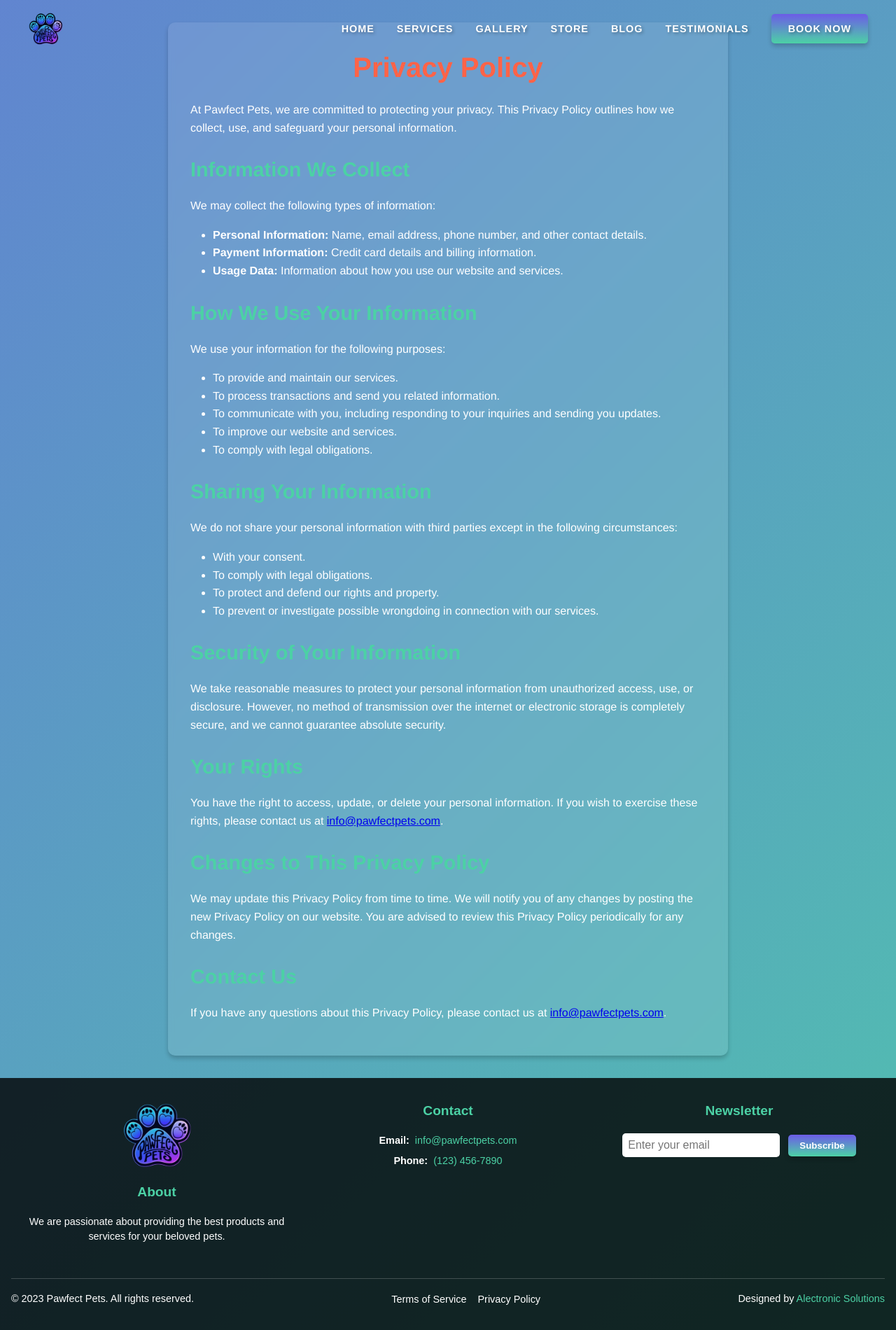
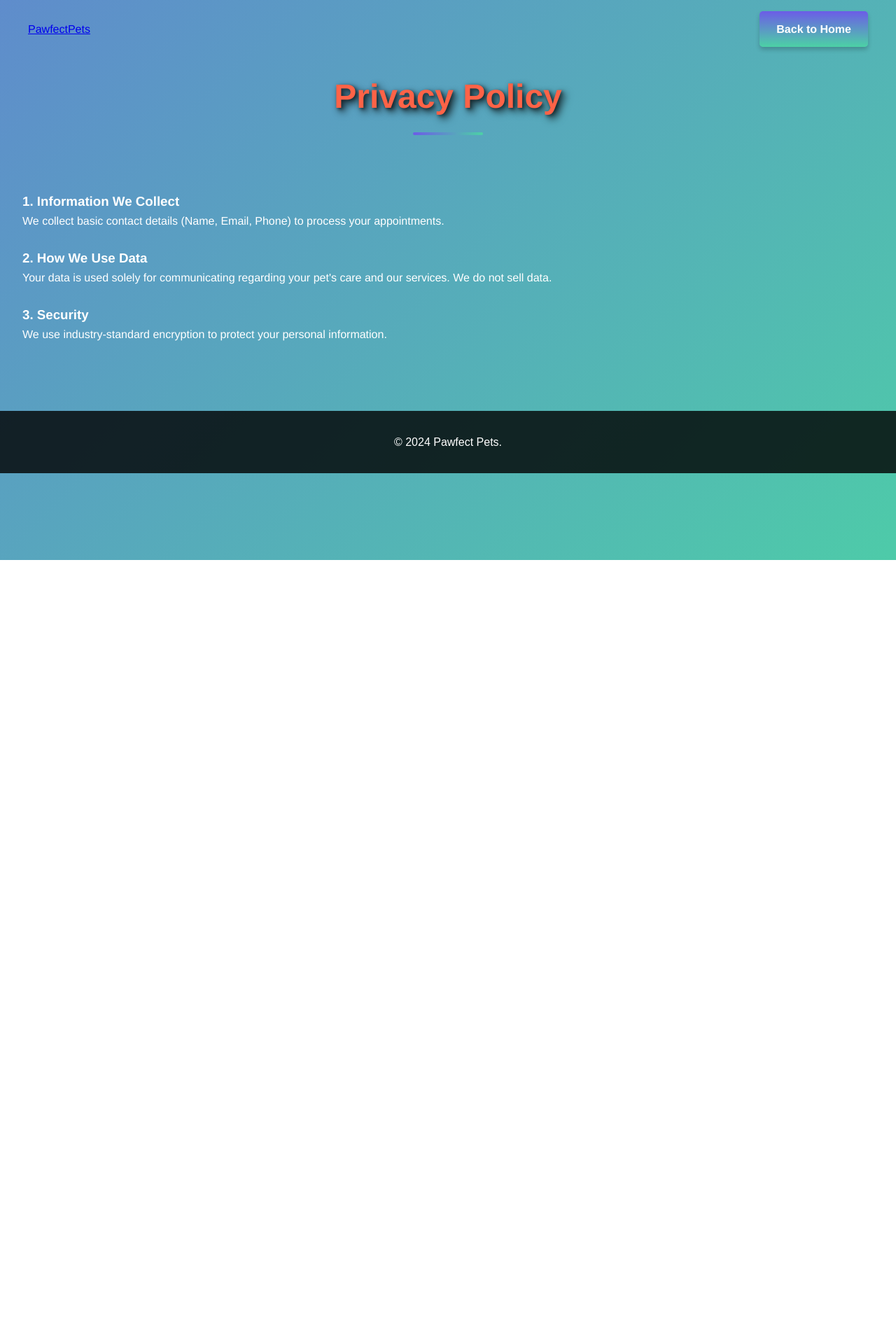
Before and after one commit to Alectronic-Solutions/Pawfect-Pets, a plain HTML site: page privacy-policy.html in a window 1280 px wide. Shown: the whole page at 70% size. After the commit the page ends 800 px from the top, so only its background shows below. Drawn offline with Linux system fonts and the light colour scheme.

Commit message:
Revise Privacy Policy content and structure
Updated the privacy policy page to include new sections on data collection, usage, and security measures.

```diff
--- a/privacy-policy.html
+++ b/privacy-policy.html
@@ -3,112 +3,36 @@
 <head>
     <meta charset="UTF-8">
     <meta name="viewport" content="width=device-width, initial-scale=1.0">
-    <title>Privacy Policy</title>
+    <title>Privacy Policy - Pawfect Pets</title>
+    <link href="https://fonts.googleapis.com/css2?family=Poppins:wght@300;400;600;700&display=swap" rel="stylesheet">
     <link rel="stylesheet" href="styles.css">
 </head>
 <body>
-    <header>
+    <header style="background: var(--bg-dark);">
         <nav>
             <div class="logo">
-                <img src="images/logo.png" alt="Pawfect Pets Logo" class="logo-img">
+                <a href="index.html"><span>Pawfect<span class="text-accent">Pets</span></span></a>
             </div>
-            <ul class="nav-links">
-                <li><a href="index.html#home">Home</a></li>
-                <li><a href="index.html#services">Services</a></li>
-                <li><a href="index.html#gallery">Gallery</a></li>
-                <li><a href="index.html#store">Store</a></li>
-                <li><a href="index.html#blog">Blog</a></li>
-                <li><a href="index.html#testimonials">Testimonials</a></li>
-                <li><a href="index.html#contact" class="btn book-now">Book Now</a></li>
-            </ul>
-            <div class="burger">
-                <div class="line1"></div>
-                <div class="line2"></div>
-                <div class="line3"></div>
-            </div>
+            <a href="index.html" class="btn btn-outline btn-sm">Back to Home</a>
         </nav>
     </header>
 
-    <main>
-        <section class="policy-section">
-            <h1>Privacy Policy</h1>
-            <p>At Pawfect Pets, we are committed to protecting your privacy. This Privacy Policy outlines how we collect, use, and safeguard your personal information.</p>
-
-            <h2>Information We Collect</h2>
-            <p>We may collect the following types of information:</p>
-            <ul>
-                <li><strong>Personal Information:</strong> Name, email address, phone number, and other contact details.</li>
-                <li><strong>Payment Information:</strong> Credit card details and billing information.</li>
-                <li><strong>Usage Data:</strong> Information about how you use our website and services.</li>
-            </ul>
-
-            <h2>How We Use Your Information</h2>
-            <p>We use your information for the following purposes:</p>
-            <ul>
-                <li>To provide and maintain our services.</li>
-                <li>To process transactions and send you related information.</li>
-                <li>To communicate with you, including responding to your inquiries and sending you updates.</li>
-                <li>To improve our website and services.</li>
-                <li>To comply with legal obligations.</li>
-            </ul>
-
-            <h2>Sharing Your Information</h2>
-            <p>We do not share your personal information with third parties except in the following circumstances:</p>
-            <ul>
-                <li>With your consent.</li>
-                <li>To comply with legal obligations.</li>
-                <li>To protect and defend our rights and property.</li>
-                <li>To prevent or investigate possible wrongdoing in connection with our services.</li>
-            </ul>
-
-            <h2>Security of Your Information</h2>
-            <p>We take reasonable measures to protect your personal information from unauthorized access, use, or disclosure. However, no method of transmission over the internet or electronic storage is completely secure, and we cannot guarantee absolute security.</p>
-
-            <h2>Your Rights</h2>
-            <p>You have the right to access, update, or delete your personal information. If you wish to exercise these rights, please contact us at <a href="mailto:info@pawfectpets.com">info@pawfectpets.com</a>.</p>
-
-            <h2>Changes to This Privacy Policy</h2>
-            <p>We may update this Privacy Policy from time to time. We will notify you of any changes by posting the new Privacy Policy on our website. You are advised to review this Privacy Policy periodically for any changes.</p>
-
-            <h2>Contact Us</h2>
-            <p>If you have any questions about this Privacy Policy, please contact us at <a href="mailto:info@pawfectpets.com">info@pawfectpets.com</a>.</p>
-        </section>
+    <main class="container" style="padding-top: 100px; padding-bottom: 4rem;">
+        <h1 class="section-title">Privacy Policy</h1>
+        <div style="background: var(--bg-card); padding: 2rem; border-radius: 12px; border: 1px solid var(--border);">
+            <h3>1. Information We Collect</h3>
+            <p>We collect basic contact details (Name, Email, Phone) to process your appointments.</p>
+            <br>
+            <h3>2. How We Use Data</h3>
+            <p>Your data is used solely for communicating regarding your pet's care and our services. We do not sell data.</p>
+            <br>
+            <h3>3. Security</h3>
+            <p>We use industry-standard encryption to protect your personal information.</p>
+        </div>
     </main>
 
-    <footer>
-        <div class="footer-sections">
-            <div class="footer-section">
-                <img src="images/logo.png" alt="Pawfect Pets Logo" class="footer-logo">
-                <h3>About</h3>
-                <p>We are passionate about providing the best products and services for your beloved pets.</p>
-            </div>
-            <div class="footer-section">
-                <h3>Contact</h3>
-                <p class="contact-info">
-                    <span class="contact-label">Email:</span>
-                    <a href="mailto:info@pawfectpets.com" class="contact-link">info@pawfectpets.com</a>
-                </p>
-                <p class="contact-info">
-                    <span class="contact-label">Phone:</span>
-                    <a href="tel:(123) 456-7890" class="contact-link">(123) 456-7890</a>
-                </p>
-            </div>
-            <div class="footer-section">
-                <h3>Newsletter</h3>
-                <form>
-                    <input type="email" placeholder="Enter your email" required>
-                    <button type="submit" class="btn">Subscribe</button>
-                </form>
-            </div>
-        </div>
-        <div class="footer-bottom">
-            <p class="copyright">&copy; 2023 Pawfect Pets. All rights reserved.</p>
-            <ul class="footer-links">
-                <li><a href="terms-of-service.html">Terms of Service</a></li>
-                <li><a href="privacy-policy.html">Privacy Policy</a></li>
-            </ul>
-            <p class="designer">Designed by <a href="https://alectronic-solutions.github.io/" target="_blank">Alectronic Solutions</a></p>
-        </div>
+    <footer style="text-align: center; padding: 2rem;">
+        <p>&copy; 2024 Pawfect Pets.</p>
     </footer>
 </body>
 </html>
```
